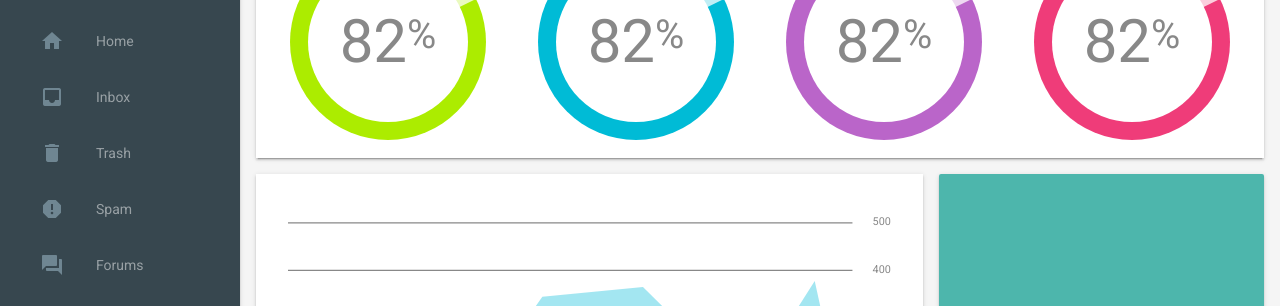
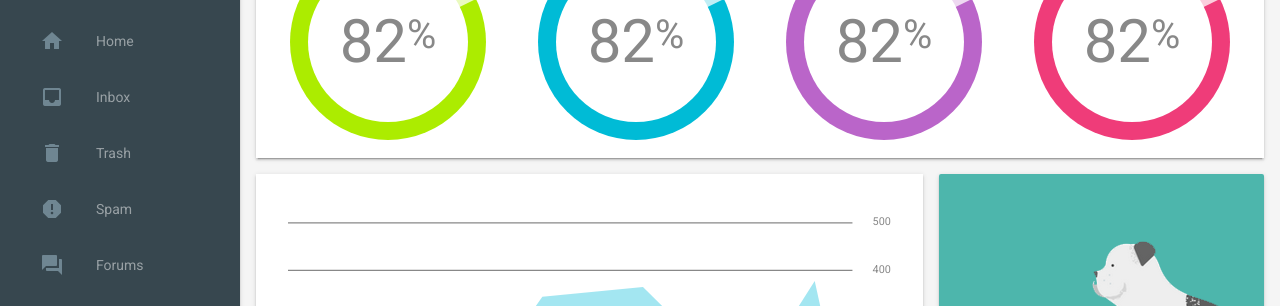
Before and after one commit to daniloKordic/web-pwa2, a plain HTML site: page index.html in a window 1280 px wide. Shown: the part 154-460 px from the top of the page. Drawn offline with nearby package versions, Linux system fonts and the light colour scheme.

Commit message:
initial commit 7

```diff
--- a/css/styles.css
+++ b/css/styles.css
@@ -178,7 +178,7 @@ _:-ms-input-placeholder, :root .demo-graph {
 }
 .demo-updates .mdl-card__title {
   min-height: 200px;
-  background-image: url('images/dog.png');
+  background-image: url('/images/dog.png');
   background-position: 90% 100%;
   background-repeat: no-repeat;
 }
```
